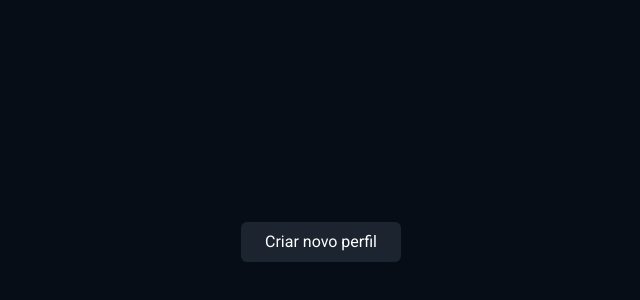
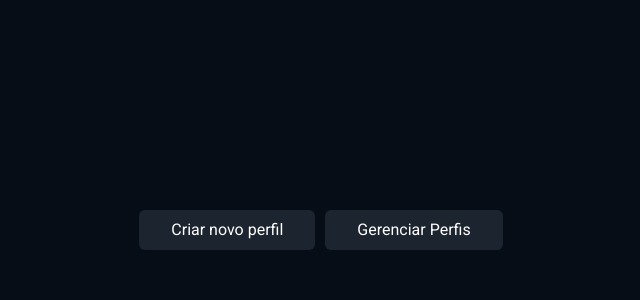
Before and after one commit to jjribeiro1/movies-spa, a React (Vite) app: page /profile in a window 1280 px wide. Shown: the part 242-542 px from the top of the page, without its empty margins (319-959 px from the left). Built offline with nearby package versions, Linux system fonts and the light colour scheme.

Commit message:
feat: buttonn and icon for config profiles

```diff
--- a/src/components/profile-card/index.tsx
+++ b/src/components/profile-card/index.tsx
@@ -1,18 +1,24 @@
 import { Link } from 'react-router-dom';
-import { Card } from './style';
+import { Card, SettingIcon } from './style';
 import { Profile } from '../../types/profile-service-types';
 
 interface ProfileCardProps {
+  isEditingProfile: boolean;
   profile: Profile;
 }
 
-export function ProfileCard({ profile }: ProfileCardProps) {
+export function ProfileCard({ isEditingProfile, profile }: ProfileCardProps) {
   return (
     <Card>
-      <Link to={'/home'}>
+      <Link to={isEditingProfile ? '' : '/home'}>
+        <SettingIcon
+          editing={isEditingProfile ? 'true' : 'false'}
+          onClick={() => console.log('click')}
+        />
         <img src={profile.imageUrl} alt="imagem do perfil" />
         <span>{profile.name}</span>
       </Link>
     </Card>
   );
-}6
+}
+6;
--- a/src/components/profile-card/style.ts
+++ b/src/components/profile-card/style.ts
@@ -1,4 +1,5 @@
 import styled, { css } from 'styled-components';
+import { AiOutlineSetting } from 'react-icons/ai';
 
 export const Card = styled.li`
   ${({ theme }) => css`
@@ -18,6 +19,7 @@ export const Card = styled.li`
       height: 80%;
       width: 85%;
       text-decoration: none;
+      position: relative;
       @media screen and (width <= 600px) {
         gap: 0.3rem;
       }
@@ -44,3 +46,41 @@ export const Card = styled.li`
     }
   `}
 `;
+
+type SettingIconProps = {
+  editing: string;
+};
+
+export const SettingIcon = styled(AiOutlineSetting)<SettingIconProps>`
+  ${({ theme }) => css`
+    color: ${theme.colors.c1};
+  `}
+  display: ${(props) => (props.editing == 'true' ? 'block' : 'none')};
+  position: absolute;
+  top: -35px;
+  right: 5px;
+  width: 30px;
+  height: 30px;
+  z-index: 99;
+
+  @media screen and (width < 1025px) {
+    top: -25px;
+    right: 5px;
+    width: 20px;
+    height: 20px;
+  }
+
+  @media screen and (width < 601px) {
+    top: -18px;
+    right: 5px;
+    width: 15px;
+    height: 15px;
+  }
+
+  @media screen and (width < 501px) {
+    top: -15px;
+    right: 5px;
+    width: 12px;
+    height: 12px;
+  }
+`;
--- a/src/pages/Profiles/index.tsx
+++ b/src/pages/Profiles/index.tsx
@@ -3,15 +3,14 @@ import { ProfileCard } from '../../components/profile-card';
 import { LocalStorageHelper } from '../../helper/local-storage';
 import { UserService } from '../../services/user-service';
 import { Profile } from '../../types/profile-service-types';
-import { NewProfile, ProfileList, ProfilesSection } from './style';
-import * as Dialog from '@radix-ui/react-dialog';
-import { DialogContent, DialogOverlay } from '../../components/radix-dialog/style';
+import { ConfigProfiles, NewProfile, ProfileActions, ProfileList, ProfilesSection } from './style';
 import { CreateProfile } from '../../components/create-profile';
 import { RadixDialog } from '../../components/radix-dialog';
 
 export function Profiles() {
   const [userProfiles, setUserProfiles] = useState<Profile[]>([]);
   const [openCreateModal, setOpenCreateModal] = useState(false);
+  const [isEditingProfile, setIsEditingProfile] = useState<boolean>(false);
   const [control, setControl] = useState(false);
 
   async function getProfiles() {
@@ -29,11 +28,17 @@ export function Profiles() {
       <ProfilesSection>
         <ProfileList>
           {userProfiles.map((profile) => (
-            <ProfileCard key={profile.id} profile={profile} />
+            <ProfileCard key={profile.id} isEditingProfile={isEditingProfile} profile={profile} />
           ))}
         </ProfileList>
 
-        <NewProfile onClick={() => setOpenCreateModal(true)}>Criar novo perfil</NewProfile>
+        <ProfileActions>
+          <NewProfile onClick={() => setOpenCreateModal(true)}>Criar novo perfil</NewProfile>
+          <ConfigProfiles onClick={() => setIsEditingProfile(!isEditingProfile)}>
+            Gerenciar Perfis
+          </ConfigProfiles>
+        </ProfileActions>
+
         <RadixDialog open={openCreateModal} onOpenChange={setOpenCreateModal}>
           <CreateProfile
             setOpenCreateModal={setOpenCreateModal}
--- a/src/pages/Profiles/style.ts
+++ b/src/pages/Profiles/style.ts
@@ -27,15 +27,17 @@ export const ProfileList = styled.ul`
   }
 `;
 
+export const ProfileActions = styled.div`
+  display: flex;
+  align-items: center;
+  padding: 1rem;
+  gap: 10px;
+`;
+
 export const NewProfile = styled.button`
   ${({ theme }) => css`
-    display: flex;
-    justify-content: center;
-    align-items: center;
-    padding: 0.3rem;
-    margin-top: 4.5rem;
-    width: 10rem;
-    height: 2.5rem;
+    padding: 0.5rem 2rem;
+    margin-top: 3rem;
     border-radius: 6px;
     font-size: 1rem;
     font-weight: 400;
@@ -45,5 +47,17 @@ export const NewProfile = styled.button`
     :hover {
       cursor: pointer;
     }
+
+    @media screen and (width <= 800px) {
+      padding: 0.5rem 1rem;
+      font-size: 0.8rem;
+    }
+
+    @media screen and (width <= 600px) {
+      padding: 0.3rem 0.8rem;
+      font-size: 0.6rem;
+    }
   `}
 `;
+
+export const ConfigProfiles = styled(NewProfile)``;
```
